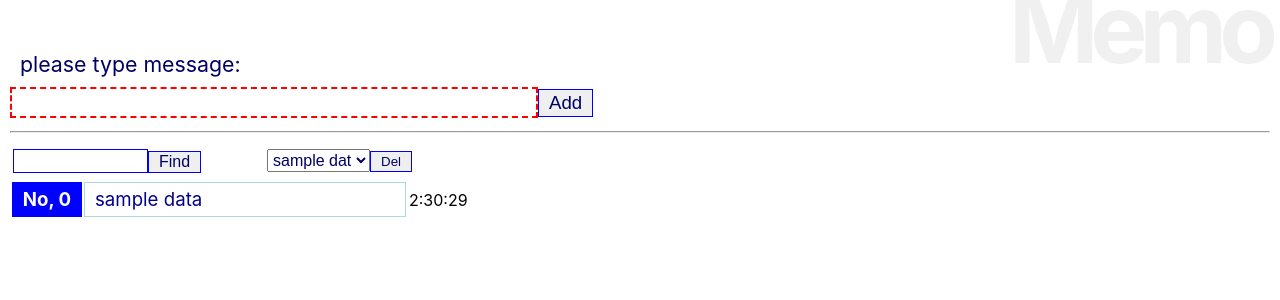
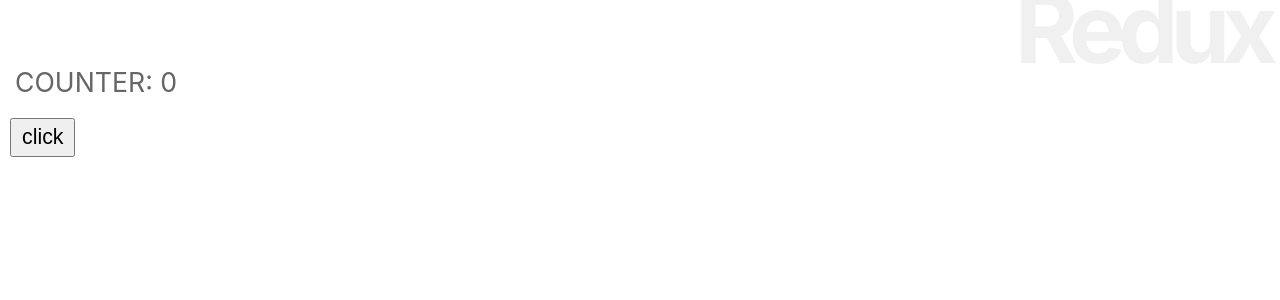
Before and after one commit to mkmy1123/React-practice, a React (Create React App) app in the folder react_app/: page / in a window 1280 px wide. Shown: the top 300 px of the page. Built offline with nearby package versions, Linux system fonts and the light colour scheme.

Commit message:
データ永続化

```diff
--- a/react_app/package.json
+++ b/react_app/package.json
@@ -10,7 +10,8 @@
     "react-dom": "^16.13.1",
     "react-redux": "^7.2.0",
     "react-scripts": "3.4.1",
-    "redux": "^4.0.5"
+    "redux": "^4.0.5",
+    "redux-persist": "^6.0.0"
   },
   "scripts": {
     "start": "react-scripts start",
--- a/react_app/src/App.js
+++ b/react_app/src/App.js
@@ -1,15 +1,8 @@
 import React,{ Component } from 'react';
 import { connect } from 'react-redux';
 import './App.css';
-import Memo from './memo/Memo';
-import AddForm from './memo/AddForm';
-import FindForm from './memo/FindForm';
-import DelForm from './memo/DelForm';
 
 class App extends Component {
-td = {
-  width:"250px"
-}
 
   constructor(props){
     super(props);
@@ -18,17 +11,63 @@
   render(){
     return(
       <div>
-        <h1>Memo</h1>
-        <AddForm />
-        <hr />
-        <table><tbody><tr>
-          <td style={this.td}><FindForm /></td>
-          <td style={this.td}><DelForm /></td>
-        </tr></tbody></table>
-        <Memo />
+        <h1>Redux</h1>
+        <Message />
+        <Button />
       </div>
     );
   }
 }
 
-export default connect ()(App);
+App = connect()(App);
+
+class Message extends Component {
+  style = {
+    fontSize:"20pt",
+    padding:"20px 5px"
+  }
+
+  render(){
+    return (
+      <p style={this.style}>
+        {this.props.message}: {this.props.counter}
+      </p>
+    );
+  }
+}
+
+Message = connect((state)=>state)(Message);
+
+class Button extends Component {
+  style = {
+    fontSize:"16pt",
+    padding:"5px 10px"
+  }
+
+  constructor(props){
+    super(props);
+    this.doAction = this.doAction.bind(this);
+  }
+
+  doAction(e){
+    if (e.shiftKey){
+      this.props.dispatch({ type:'DECREMENT' });
+    } else if (e.ctrlKey){
+      this.props.dispatch({ type:'RESET' });
+    } else {
+      this.props.dispatch({ type:'INCREMENT' });
+    }
+  }
+
+  render(){
+    return (
+      <button style={this.style} onClick={this.doAction}>
+        click
+      </button>
+    );
+  }
+}
+
+Button = connect()(Button);
+
+export default App;
--- a/react_app/src/index.js
+++ b/react_app/src/index.js
@@ -1,13 +1,57 @@
 import React from 'react';
 import ReactDOM from 'react-dom';
+import { createStore } from 'redux';
 import { Provider } from 'react-redux';
+import { persistStore, persistReducer } from 'redux-persist';
+import storage from 'redux-persist/lib/storage';
+import { PersistGate } from 'redux-persist/integration/react';
 import './index.css';
 import App from './App';
-import MemoStore from './memo/Store'
+
+let state_value = {
+  counter:0,
+  message:"COUNTER"
+}
+
+function counter(state = state_value, action){
+  switch(action.type){
+    case 'INCREMENT':
+    return {
+      counter:state.counter + 1,
+      message: "INCREMENT"
+    };
+    case 'DECREMENT':
+    return {
+      counter:state.counter - 1,
+      message: "DECREMENT"
+    };
+    case 'RESET':
+    return {
+      counter:0,
+      message:"RESET"
+    };
+    default:
+    return state;
+  }
+}
+
+const persistConfig = {
+  key: 'root',
+  storage,
+}
+
+const persistedReducer = persistReducer(persistConfig, counter)
+
+let store = createStore(persistedReducer)
+let pstore = persistStore(store)
 
 ReactDOM.render(
-  <Provider store={MemoStore}>
-    <App />
+  <Provider store={store}>
+    <PersistGate loading={<p>loading...</p>} persistor={pstore}>
+      <App />
+    </PersistGate>
   </Provider>,
   document.getElementById('root')
 );
+
+export default pstore;
```
Also changed, not shown: 2 other files (tests, documents, lock files or other folders).
